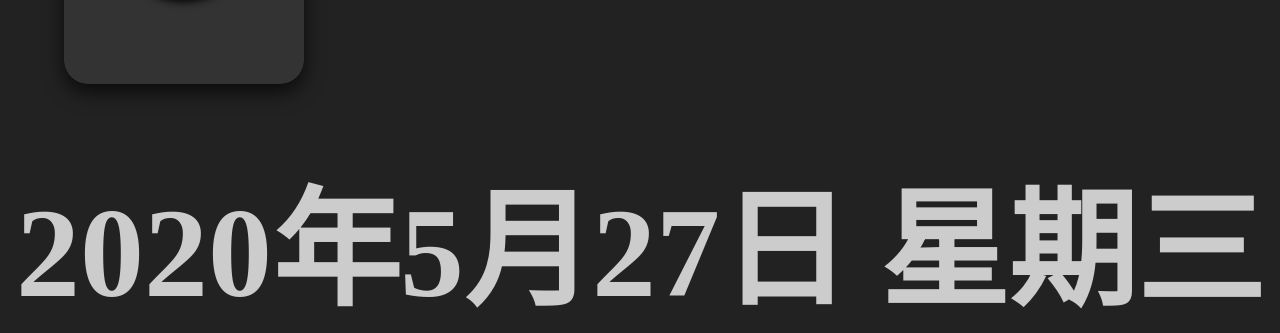
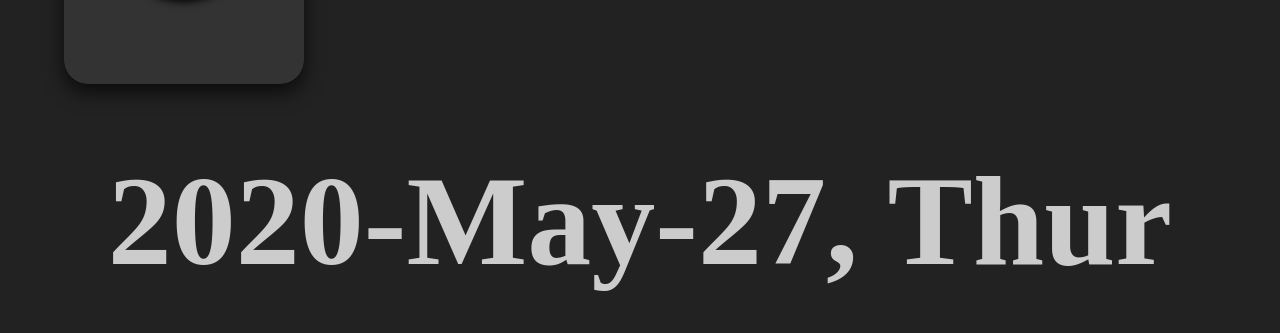
Before and after one commit to Zyjacya-In-love/flipclock-webpage, a plain HTML site: page clock.html in a window 1280 px wide. Shown: the part 740-1073 px from the top of the page. After the commit the page ends 1035 px from the top, so only its background shows below. Drawn offline with Linux system fonts and the light colour scheme.

Commit message:
general en

```diff
--- a/clock.html
+++ b/clock.html
@@ -35,10 +35,11 @@
 					showSeconds: false
 				});
 			});
-
-
+			var month = ['Jan.', 'Feb.', 'Mar.', 'Apr.', 'May', 'June', 'July', 'Aug.', 'Sept.', 'Oct.', 'Nov.', 'Dec.'];
+			var week = ['Mon', 'Tues', 'wed', 'Thur', 'Fri', 'Sat', 'Sun'];
 			var d = new Date();
-			document.getElementById('ShowDate').innerHTML = d.getFullYear() + "年" +(d.getMonth() + 1) + "月" + d.getDate() + "日" + ' 星期'+'日一二三四五六'.charAt(new Date().getDay());
+			// document.getElementById('ShowDate').innerHTML = d.getFullYear() + "年" +(d.getMonth() + 1) + "月" + d.getDate() + "日" + ' 星期'+'日一二三四五六'.charAt(new Date().getDay());
+			document.getElementById('ShowDate').innerHTML = d.getFullYear() + "-" + month[d.getMonth()] + "-" + d.getDate() + ', ' + week[d.getDay()];
 		</script>
 
 	</body>
```
